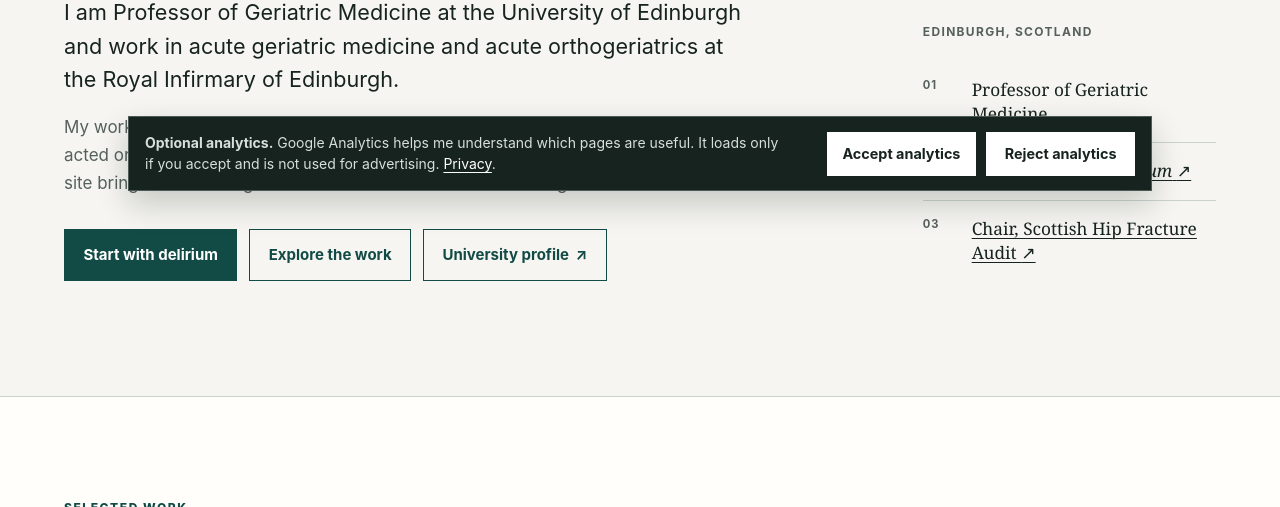
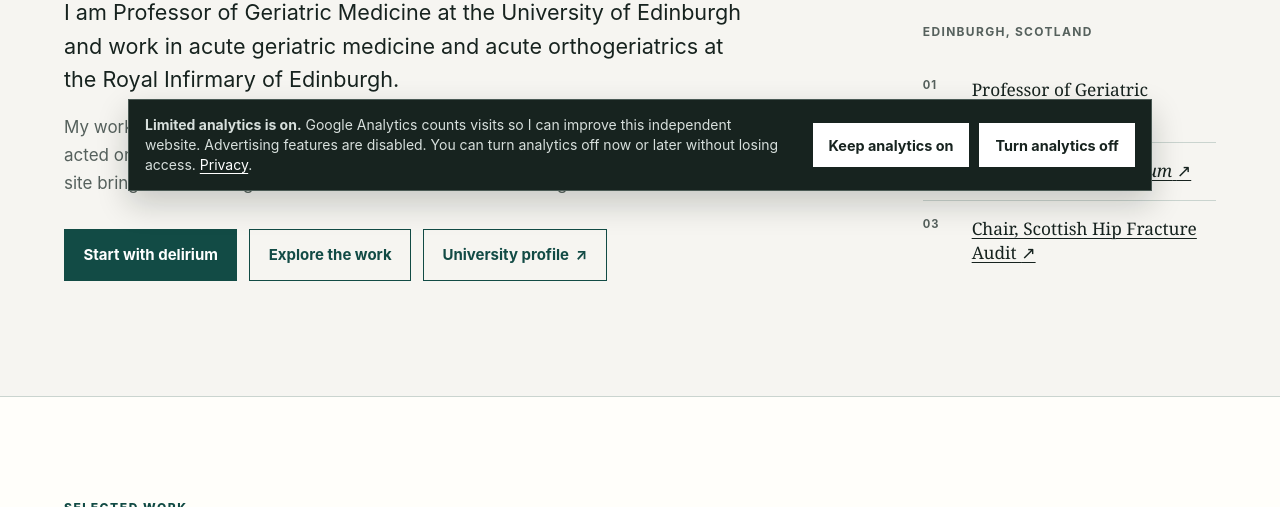
Before and after one commit to amaclullich/alasdairmaclullich.com, a plain HTML site: page index.html in a window 1280 px wide. Shown: the part 593-1100 px from the top of the page. Drawn offline with Linux system fonts and the light colour scheme.

Commit message:
Repair personal-site analytics measurement

```diff
--- a/assets/site.js
+++ b/assets/site.js
@@ -4,7 +4,7 @@
   var measurementId = "G-DEJ9C50DTY";
   var preferenceName = "am_analytics_choice";
   var legacyConsentKey = "am_analytics_consent_v1";
-  var preferenceMaxAge = 183 * 24 * 60 * 60;
+  var preferenceMaxAge = 90 * 24 * 60 * 60;
   var analyticsLoaded = false;
   var returnFocus = null;
 
@@ -13,8 +13,10 @@
     window.dataLayer.push(arguments);
   };
 
+  var initialPreference = readPreferenceCookie();
+
   window.gtag("consent", "default", {
-    analytics_storage: "denied",
+    analytics_storage: initialPreference === "denied" ? "denied" : "granted",
     ad_storage: "denied",
     ad_user_data: "denied",
     ad_personalization: "denied",
@@ -92,7 +94,8 @@
       allow_google_signals: false,
       allow_ad_personalization_signals: false,
       cookie_expires: preferenceMaxAge,
-      cookie_update: false
+      cookie_update: false,
+      page_location: window.location.origin + window.location.pathname
     });
   }
 
@@ -123,11 +126,11 @@
   banner.innerHTML =
     '<div class="consent-inner">' +
       '<div class="consent-copy">' +
-        '<p id="consent-description"><strong>Optional analytics.</strong> Google Analytics helps me understand which pages are useful. It loads only if you accept and is not used for advertising. <a href="/privacy/">Privacy</a>.</p>' +
+        '<p id="consent-description"><strong>Limited analytics is on.</strong> Google Analytics counts visits so I can improve this independent website. Advertising features are disabled. You can turn analytics off now or later without losing access. <a href="/privacy/">Privacy</a>.</p>' +
       '</div>' +
       '<div class="consent-actions">' +
-        '<button class="consent-button consent-accept" type="button" data-consent-accept>Accept analytics</button>' +
-        '<button class="consent-button consent-decline" type="button" data-consent-decline>Reject analytics</button>' +
+        '<button class="consent-button consent-accept" type="button" data-consent-accept>Keep analytics on</button>' +
+        '<button class="consent-button consent-decline" type="button" data-consent-decline>Turn analytics off</button>' +
       '</div>' +
     '</div>';
   document.body.appendChild(banner);
@@ -184,13 +187,14 @@
     footerNavigation.appendChild(footerButton);
   }
 
-  var savedPreference = readPreferenceCookie() || migrateLegacyPreference();
+  var savedPreference = initialPreference || migrateLegacyPreference();
   if (savedPreference === "granted") {
     loadAnalytics();
   } else if (savedPreference === "denied") {
+    updateConsent("denied");
     clearAnalyticsCookies();
   } else {
-    clearAnalyticsCookies();
+    loadAnalytics();
     showBanner();
   }
 }());
```
Also changed, not shown: privacy/index.html (+9 -9 lines), README.md.
